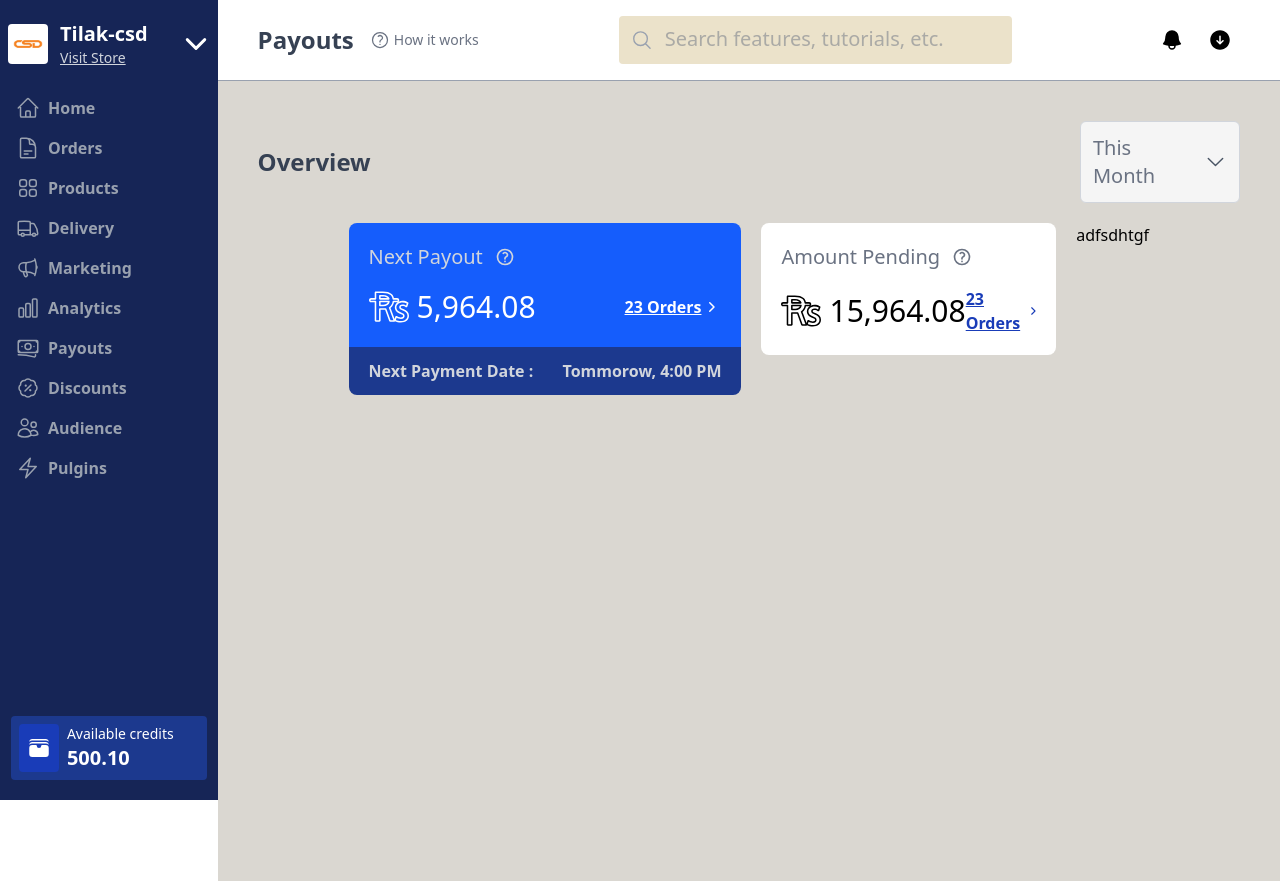
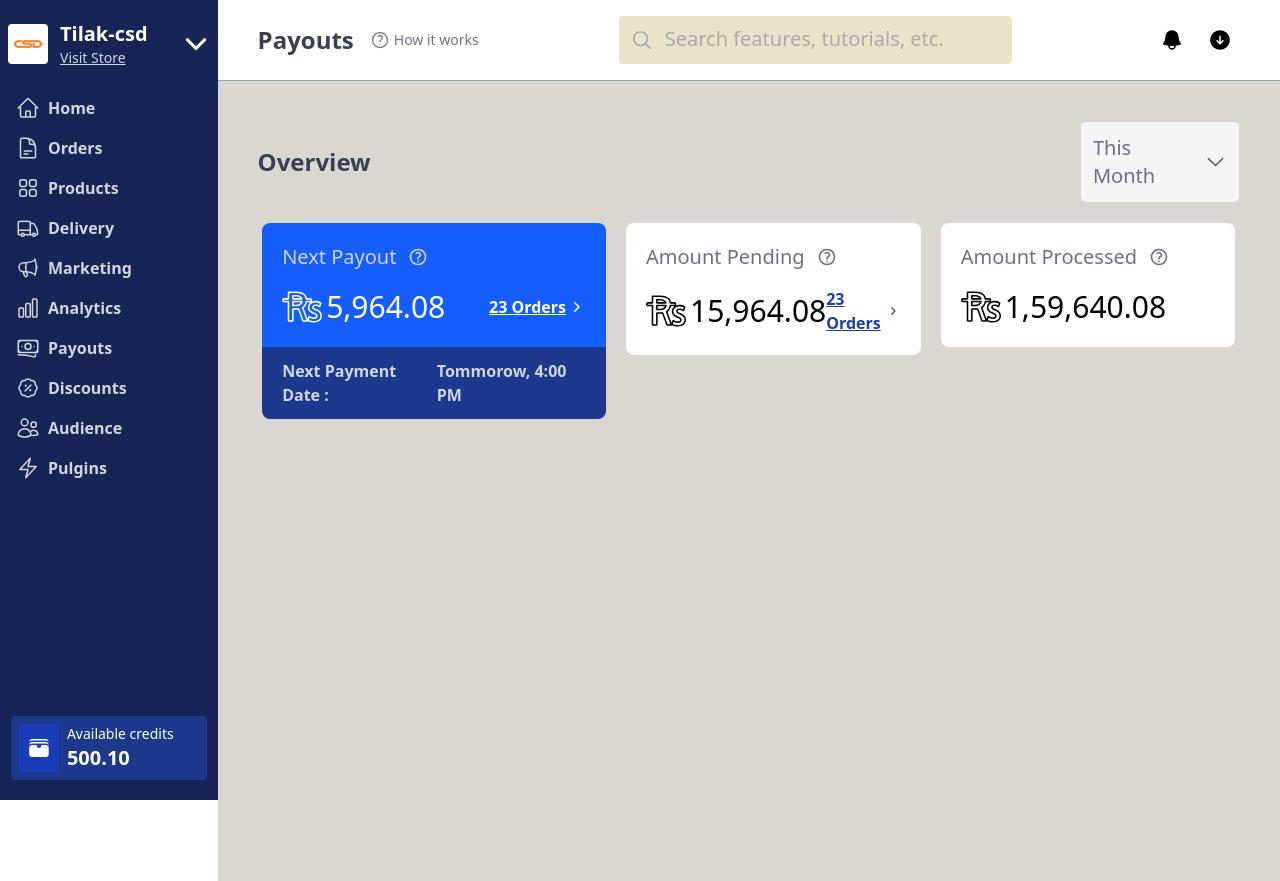
Before and after one commit to Tilak-csd/Dashboard-Clone, a React (Vite) app: page / in a window 1280 px wide. Built offline with nearby package versions, Linux system fonts and the light colour scheme.

Commit message:
another amount processed card is added

```diff
--- a/src/components/DropdownMonth.jsx
+++ b/src/components/DropdownMonth.jsx
@@ -21,7 +21,7 @@ export default function DropdownMonth() {
 
 function Month({ months, setMonth, setYes }) {
     return (
-        <div className='w-[10rem] p-2 absolute border-[1px] border-gray-300  rounded-md'>
+        <div className='w-[10rem] p-2 absolute border-[1px] border-gray-300 bg-white  rounded-md'>
             {months.map((month, idx) => {
                 return <li key={idx}
                     onClick={() => {
--- a/src/components/amount/AmountPending.jsx
+++ b/src/components/amount/AmountPending.jsx
@@ -13,7 +13,7 @@ export default function AmountPending() {
             </h1>
             {/* The amount section  */}
             <div className='flex justify-between'>
-                <h2 className='text-black text-3xl font-Semibold flex items-center gap-2'>
+                <h2 className='text-black text-3xl font-Semibold flex items-center gap-1'>
                     <CustomIcon color={'#00000'} />
                     15,964.08
                 </h2>
--- a/src/components/amount/AmountProcessed.jsx
+++ b/src/components/amount/AmountProcessed.jsx
@@ -1,9 +1,23 @@
 import React from 'react'
+import CustomIcon from '../../assets/CustomIcon'
 
 export default function AmountProcessed() {
-  return (
-    <div>
-      adfsdhtgf
-    </div>
-  )
+    return (
+        <div className='bg-white w-[30%] p-5 rounded-lg flex flex-col  gap-4'>
+            {/* heading section  */}
+            <h1 className='flex items-center gap-3 text-gray-500 text-xl '>
+                Amount Processed
+                <svg xmlns="http://www.w3.org/2000/svg" fill="none" viewBox="0 0 24 24" stroke-width="2" stroke="currentColor" class="size-5">
+                    <path stroke-linecap="round" stroke-linejoin="round" d="M9.879 7.519c1.171-1.025 3.071-1.025 4.242 0 1.172 1.025 1.172 2.687 0 3.712-.203.179-.43.326-.67.442-.745.361-1.45.999-1.45 1.827v.75M21 12a9 9 0 1 1-18 0 9 9 0 0 1 18 0Zm-9 5.25h.008v.008H12v-.008Z" />
+                </svg>
+            </h1>
+            {/* The amount section  */}
+            <div>
+                <h2 className='text-black text-3xl font-Semibold flex items-center gap-1'>
+                    <CustomIcon color={'#00000'} />
+                    1,59,640.08
+                </h2>
+            </div>
+        </div>
+    )
 }
--- a/src/components/amount/NextPayout.jsx
+++ b/src/components/amount/NextPayout.jsx
@@ -4,7 +4,7 @@ import CustomIcon from '../../assets/CustomIcon'
 
 export default function NextPayout() {
     return (
-        <div className='w-[40%] h-auto'>
+        <div className='w-[35%] h-auto'>
             <div className=' bg-blue-600 rounded-t-lg w-full p-5 flex gap-4 flex-col hover:bg-blue-900'>
                 {/* The Tilte section */}
                 <h1 className='flex items-center gap-3 text-gray-300 text-xl'>
@@ -15,7 +15,7 @@ export default function NextPayout() {
                 </h1>
                 {/* The amount section  */}
                 <div className='flex justify-between'>
-                    <h2 className='text-white text-3xl font-Semibold flex items-center gap-2'>
+                    <h2 className='text-white text-3xl font-Semibold flex items-center gap-1'>
                         <CustomIcon color={'#ffffff'} />
                         5,964.08
                     </h2>
--- a/src/components/sidebar/Sidebar.jsx
+++ b/src/components/sidebar/Sidebar.jsx
@@ -13,7 +13,7 @@ export default function SideBar() {
           <path stroke-linecap="round" stroke-linejoin="round" d="m19.5 8.25-7.5 7.5-7.5-7.5" />
         </svg>
       </div>
-      <div className='flex items-start flex-col mt-5 w-full text-gray-400 font-semibold gap-2'>
+      <div className='flex items-start flex-col mt-5 w-full text-gray-300 font-semibold gap-2'>
         <SidebarItems></SidebarItems>
       </div>
       <div className=' absolute bottom-5 flex gap-2 w-[90%] p-2 rounded-sm bg-blue-900'>
```
